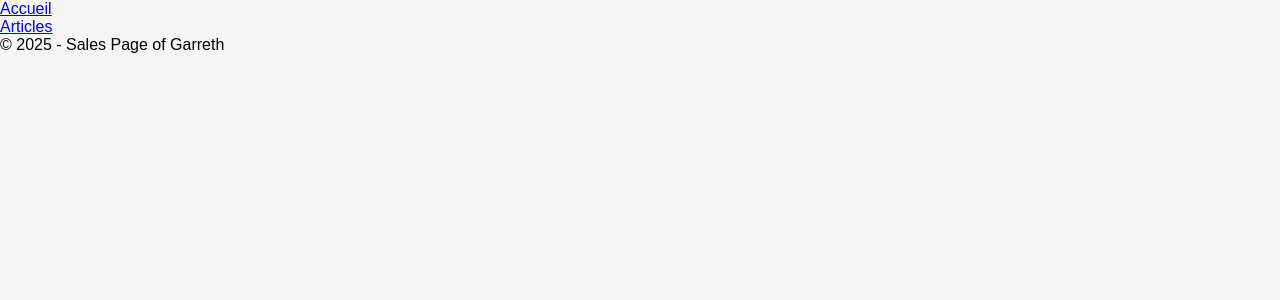
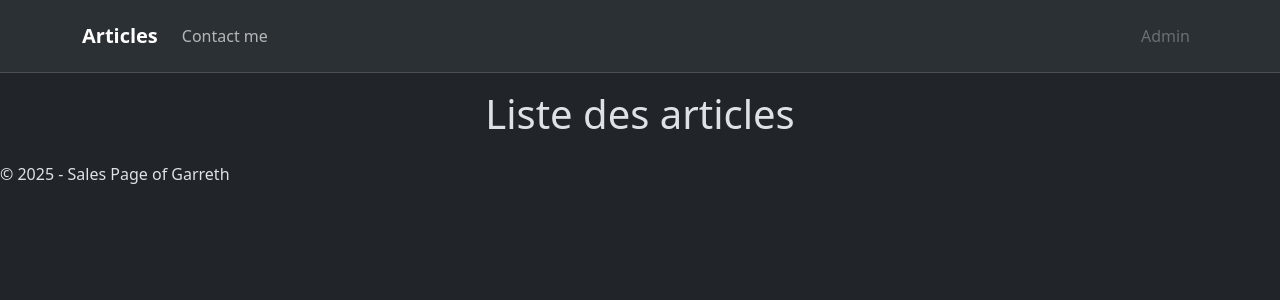
Before and after one commit to gverhelp/salesPageApp, a Django app: page / in a window 1280 px wide. Shown: the top 300 px of the page. Run offline with Django 5.2, Linux system fonts and the light colour scheme; data that the repository does not hold is empty; some libraries are stand-ins or nearby versions.

Commit message:
dark mode

```diff
--- a/app/core/settings.py
+++ b/app/core/settings.py
@@ -40,6 +40,8 @@ INSTALLED_APPS = [
     'django.contrib.messages',
     'django.contrib.staticfiles',
     'salesPage',
+
+    'django_bootstrap5',
 ]
 
 MIDDLEWARE = [
--- a/app/salesPage/templates/articles/article_detail.html
+++ b/app/salesPage/templates/articles/article_detail.html
@@ -3,6 +3,7 @@
 {% block title %}{{ article.title }}{% endblock %}
 
 {% block content %}
+<div>
     <h1>{{ article.title }}</h1>
     <p>{{ article.content }}</p>
     <p><strong>Prix :</strong> {{ article.price }} €</p>
--- a/app/salesPage/templates/articles/article_list.html
+++ b/app/salesPage/templates/articles/article_list.html
@@ -1,23 +1,27 @@
 {% extends 'base.html' %}
-
-{% block title %} Liste des articles {% endblock %}
+{% block title %}Articles{% endblock %}
 
 {% block content %}
-    <h1>Articles</h1>
+<h1 class="text-center mb-4">Liste des articles</h1>
 
+<div class="row">
     {% for article in articles %}
-        <div class="article">
-            <h2>{{ article.title }}</h2>
-            <p>{{ article.content }}</p>
-            <p><strong>Prix :</strong> {{ article.price }} €</p>
+        <div class="col d-flex align-items-center justify-content-center pb-5">
+            <div class="card shadow-sm bg-body-tertiary" style="width: 25rem;">
+                {% if article.images.all %}
+                    <img src="{{ article.images.first.image.url }}" class="card-img-top" style="height: 20rem; width: 100%; object-fit: cover;" alt="{{ article.title }}">
+                {% else %}
+                    <img src="https://placehold.co/500x400?text=No+image" class="card-img-top" alt="Image par défaut">
+                {% endif %}
+                <div class="card-body">
+                    <h5 class="card-title text-break">{{ article.title }}</h5>
+                    <p class="card-text overflow-scroll" style="height: 3rem;">{{ article.content }}</p>
+                    <p class="fw-bold">Prix : {{ article.price }} €</p>
+                    <a href="{% url 'article_detail' article.id %}" class="btn btn-primary">Voir plus</a>
+                </div>
+            </div>
+        </div>
+    {% endfor %}
+</div>
 
-            {% if article.images.all %}
-                <img src="{{ article.images.first.image.url }}" alt="{{ article.title }}" style="max-width: 300px;">
-            {% endif %}
-
-            <a href="{% url 'article_detail' article.id %}">Lire plus</a>
-        </div>
-    {% empty %}
-        <p>Aucun article disponible.</p>
-    {% endfor %}
 {% endblock %}
--- a/app/salesPage/templates/base.html
+++ b/app/salesPage/templates/base.html
@@ -1,34 +1,54 @@
 {% load static %}
 <!DOCTYPE html>
-<html lang="en">
+<html lang="en" data-bs-theme="dark">
 <head>
+
     <meta charset="UTF-8">
     <meta name="viewport" content="width=device-width, initial-scale=1.0">
 
     <title> {% block title %} Sales page {% endblock %}</title>
 
     <link rel="stylesheet" href="{% static 'css/styles.css' %}">
+    {% load django_bootstrap5 %}
+    {% bootstrap_css %}
+    {% bootstrap_javascript %}
+
 </head>
 <body>
-
-    <!-- NavBar -->
-    <nav>
-        <ul>
-            <li><a href="{% url 'home' %}">Accueil</a></li>
-            <li><a href="{% url 'article_list' %}">Articles</a></li>
-            {% comment %} <li><a href="{% url 'contact' %}">Contact</a></li> {% endcomment %}
-        </ul>
-    </nav>
+    <nav class="navbar navbar-expand-lg fixed-top border-bottom p-3 bg-body-tertiary">
+        <div class="container">
+          <a class="navbar-brand fw-bold" href="{% url 'article_list' %}">Articles</a>
+          <button class="navbar-toggler" type="button" data-bs-toggle="collapse" data-bs-target="#navbarNav" aria-controls="navbarNav" aria-expanded="false" aria-label="Toggle navigation">
+            <svg xmlns="http://www.w3.org/2000/svg" width="25" height="25" fill="currentColor" class="bi bi-list" viewBox="0 0 16 16">
+                <path fill-rule="evenodd" d="M2.5 12a.5.5 0 0 1 .5-.5h10a.5.5 0 0 1 0 1H3a.5.5 0 0 1-.5-.5m0-4a.5.5 0 0 1 .5-.5h10a.5.5 0 0 1 0 1H3a.5.5 0 0 1-.5-.5m0-4a.5.5 0 0 1 .5-.5h10a.5.5 0 0 1 0 1H3a.5.5 0 0 1-.5-.5"/>
+              </svg>
+            </span>
+          </button>
+          <div class="collapse navbar-collapse" id="navbarNav">
+            <ul class="navbar-nav">
+              <li class="nav-item">
+                <a class="nav-link" href="#">Contact me</a>
+              </li>
+            </ul>
+            <ul class="navbar-nav ms-auto">
+              <li class="nav-item">
+                <a class="nav-link disabled" aria-disabled="true">Admin</a>
+              </li>
+            </ul>
+          </div>
+        </div>
+      </nav>
 
     <!-- Main -->
     <main>
-        {% block content %}{% endblock %}
+        <div style="padding-top: 90px;">
+            {% block content %}{% endblock %}
+        </div>
     </main>
 
     <!-- Footer -->
     <footer>
         <p> &copy; 2025 - Sales Page of Garreth </p>
     </footer>
-
 </body>
 </html>
--- a/app/salesPage/urls.py
+++ b/app/salesPage/urls.py
@@ -17,10 +17,10 @@ Including another URLconf
 from django.conf import settings
 from django.conf.urls.static import static
 from django.urls import path
-from salesPage.views import home, article_list, article_detail, article_delete, article_update, article_create
+from salesPage.views import article_list, article_detail, article_delete, article_update, article_create
 
 urlpatterns = [
-    path('', home, name='home'),
+    path('', article_list),
     path('articles/', article_list, name='article_list'),
     path('articles/<int:article_id>/', article_detail, name='article_detail'),
     path('articles/<int:article_id>/delete/', article_delete, name='article_delete'),
--- a/app/salesPage/views.py
+++ b/app/salesPage/views.py
@@ -3,10 +3,6 @@ from .models import Article, ArticleImage
 from .forms import ArticleForm
 
 # Create your views here.
-def home(request):
-    return render(request, 'base.html')
-
-
 def article_list(request):
     articles = Article.objects.all()
     return render(request, 'articles/article_list.html', {'articles': articles})
--- a/app/static/css/styles.css
+++ /dev/null
@@ -1,20 +0,0 @@
-* {
-    margin: 0;
-    padding: 0;
-    box-sizing: border-box;
-}
-
-body {
-    font-family: Arial, sans-serif;
-    background-color: #f5f5f5;
-    margin: 0;
-    padding: 0;
-}
-
-.article {
-    background: white;
-    padding: 15px;
-    margin: 10px 0;
-    border-radius: 5px;
-    box-shadow: 2px 2px 10px rgba(0, 0, 0, 0.1);
-}
```
Also changed, not shown: 2 other files.
